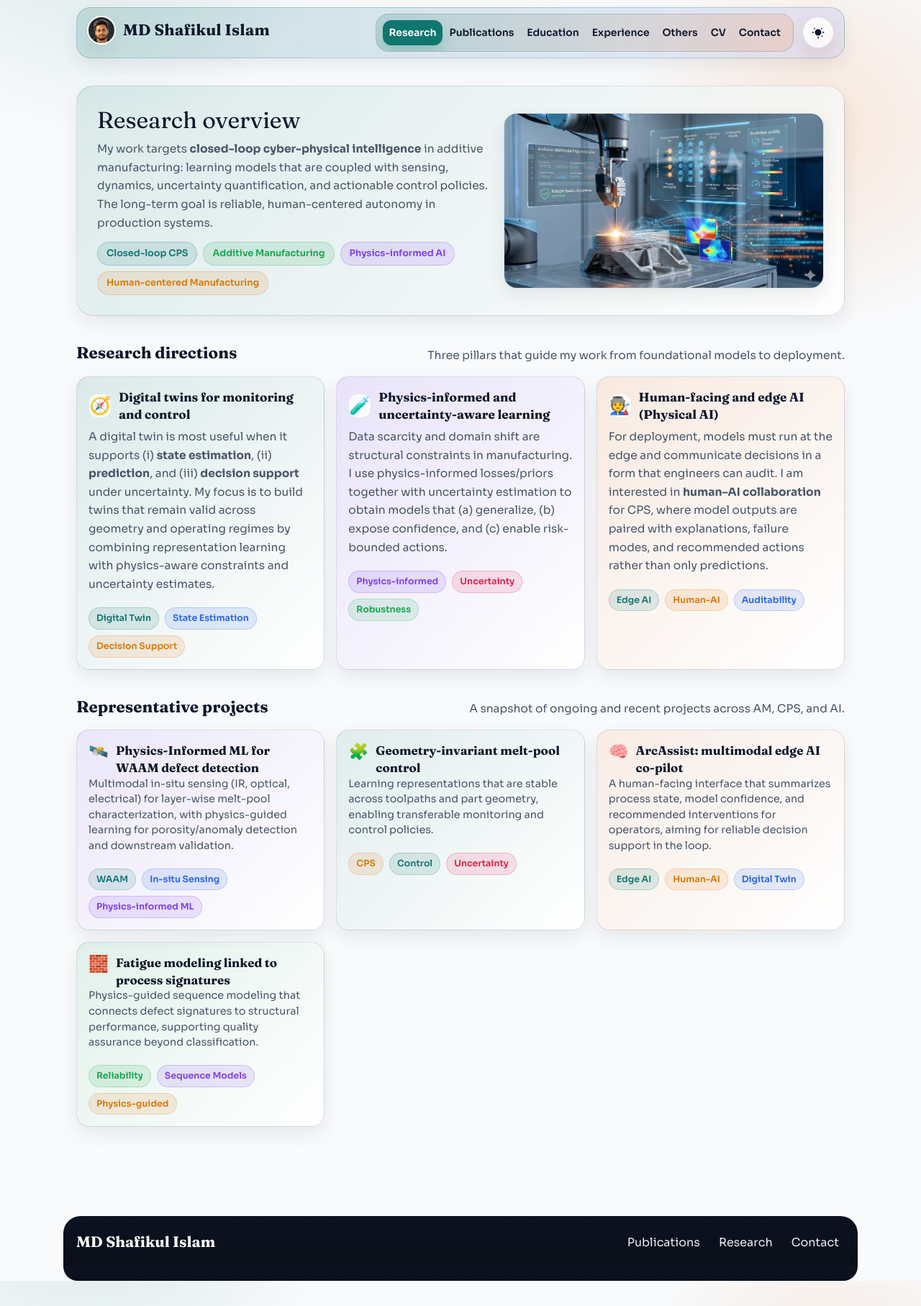
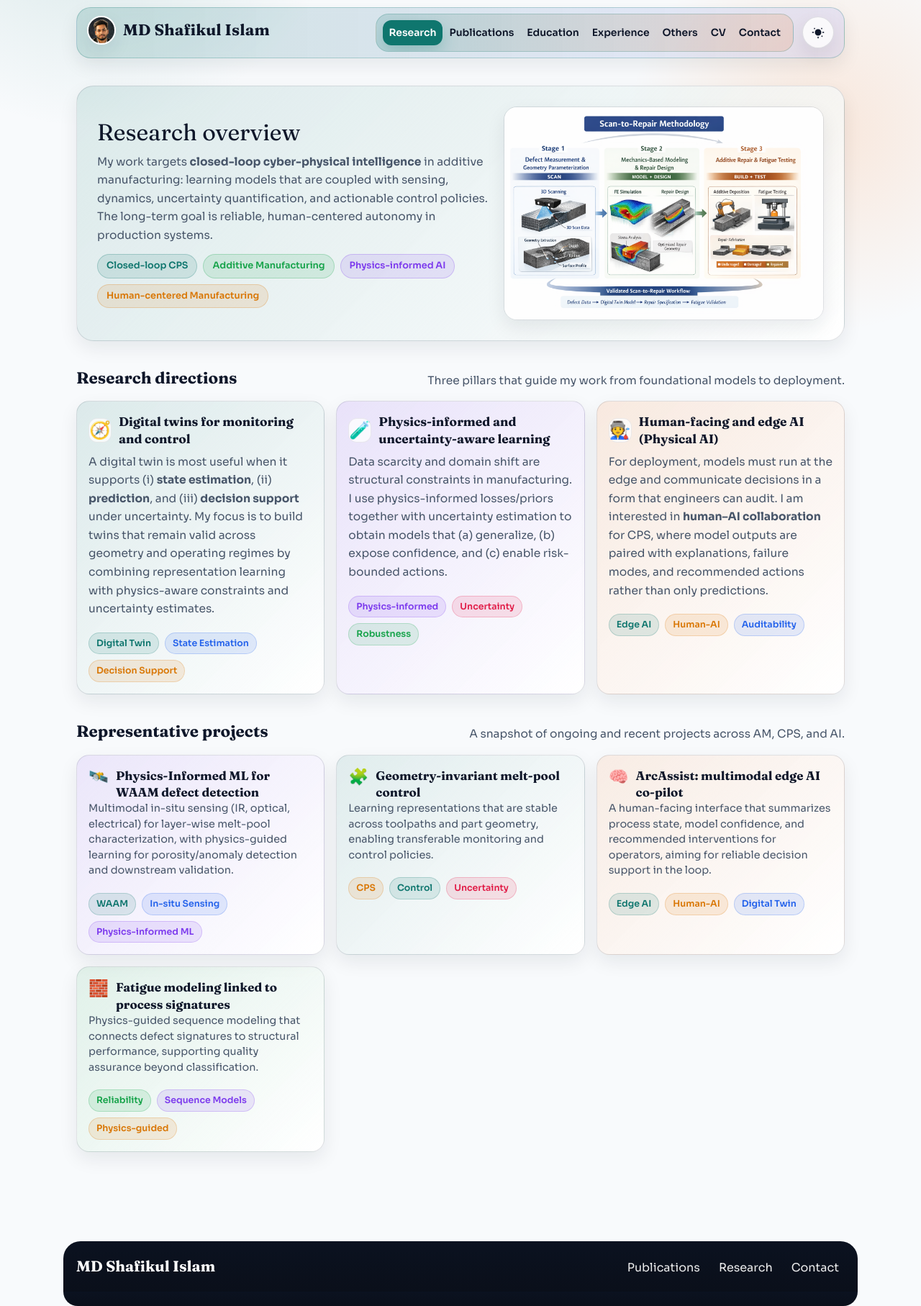
Before and after one commit to shafikul-islam/shafikul-islam.github.io, a Jekyll site: the page built from research.md, in a window 1280 px wide. Shown: the whole page at 72% size. Built offline with Jekyll 4.4.1, drawn with Linux system fonts in a browser that asks for light colours.

Commit message:
Replace research hero image with new overview collage

```diff
--- a/research.md
+++ b/research.md
@@ -22,7 +22,7 @@ nav_order: 10
       </div>
     </div>
     <div class="research-hero-media">
-      <img src="{{ site.baseurl }}/assets/images/digital-twin-hero.png" alt="Digital twin and cyber-physical intelligence concept">
+      <img src="{{ site.baseurl }}/assets/images/research-overview-collage.png" alt="Research overview collage spanning machine learning, cyber-physical systems, and additive manufacturing">
     </div>
   </div>
 </section>
```
Also changed, not shown: assets/images/research-overview-collage.png (added).
